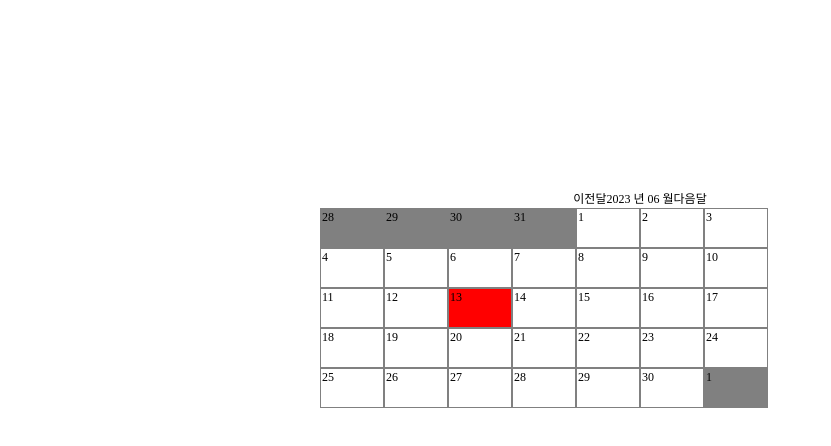
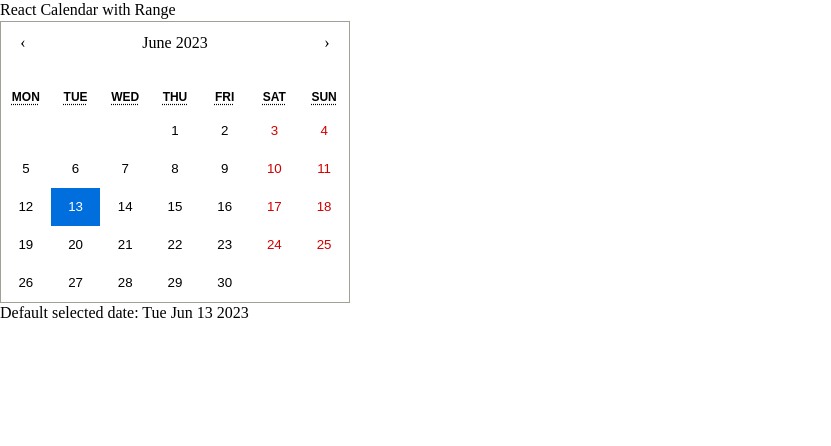
Before and after one commit to Songyeonji/Blackout-node, a React (Create React App) app: page / in a window 1280 px wide. Shown: the top 446 px of the page, without its empty margins (0-831 px from the left). Built offline with nearby package versions, Linux system fonts and the light colour scheme; a web font is replaced by a local one.

Commit message:
react-calender 적용

```diff
--- a/src/App.js
+++ b/src/App.js
@@ -1,67 +1,47 @@
+import { useState } from 'react';
+import Calendar from 'react-calendar';
+import 'react-calendar/dist/Calendar.css';
 import './index.css';
-import {useState} from 'react';
 import moment from 'moment';
 
-const App =()=>{
-
-  const [getMoment, setMoment]=useState(moment());
-
-  const today = getMoment;
-  const firstWeek = today.clone().startOf('month').week();
-  const lastWeek = today.clone().endOf('month').week() === 1 ? 53 : today.clone().endOf('month').week();
-
-    const calendarArr=()=>{
-
-      let result = [];
-      let week = firstWeek;
-      for ( week; week <= lastWeek; week++) {
-        result = result.concat(
-          <tr key={week}>
-            {
-              Array(7).fill(0).map((data, index) => {
-                let days = today.clone().startOf('year').week(week).startOf('week').add(index, 'day'); //d로해도되지만 직관성
-
-                if(moment().format('YYYYMMDD') === days.format('YYYYMMDD')){
-                  return(
-                      <td key={index} style={{backgroundColor:'red'}} >
-                        <span>{days.format('D')}</span>
-                      </td>
-                  );
-                }else if(days.format('MM') !== today.format('MM')){
-                  return(
-                      <td key={index} style={{backgroundColor:'gray'}} >
-                        <span>{days.format('D')}</span>
-                      </td>
-                  );
-                }else{
-                  return(
-                      <td key={index}  >
-                        <span>{days.format('D')}</span>
-                      </td>
-                  );
-                }
-              })
-            }
-          </tr>
-        );
-      }
-      return result;
-    }
+function App() {
+  const curDate = new Date(); // 현재 날짜
+  const [value, onChange] = useState(curDate); // 클릭한 날짜 (초기값으로 현재 날짜 넣어줌)
+  const activeDate = moment(value).format('YYYY-MM-DD'); // 클릭한 날짜 (년-월-일))
 
   return (
-    <div className="App">
-
-        <div className="control">
-          <button onClick={()=>{ setMoment(getMoment.clone().subtract(1, 'month')) }} >이전달</button>
-          <span>{today.format('YYYY 년 MM 월')}</span>
-          <button onClick={()=>{ setMoment(getMoment.clone().add(1, 'month')) }} >다음달</button>
-        </div>
-        <table>
-          <tbody>
-            {calendarArr()}
-          </tbody>
-        </table>
+    <div className='app'>
+      <h1 className='text-center'>React Calendar with Range</h1>
+      <div className='calendar-container'>
+        <Calendar
+          onChange={onChange}
+          value={value}
+          selectRange={true}
+          locale="en"
+          next2Label={null}
+          prev2Label={null}
+          formatDay={(locale, date) => moment(date).format('D')}
+         // tileContent={addContent}
+          showNeighboringMonth={false}
+          // onActiveStartDateChange={({ activeStartDate }) =>
+          //   getActiveMonth(activeStartDate)}
+        />
+      </div>
+      {value.length > 0 ? (
+        <p className='text-center'>
+          <span className='bold'>Start:</span>{' '}
+          {value[0].toDateString()}
+          &nbsp;|&nbsp;
+          <span className='bold'>End:</span> {value[1].toDateString()}
+        </p>
+      ) : (
+        <p className='text-center'>
+          <span className='bold'>Default selected date:</span>{' '}
+          {value.toDateString()}
+        </p>
+      )}
     </div>
   );
 }
+
 export default App;
--- a/src/index.css
+++ b/src/index.css
@@ -30,44 +30,3 @@ html > body button {
 .border {
   border: 10px solid black;
 }
-
-
-.App {
-  height:100vh;
-  width:100vw;
-  font-size: 1.5vh;
-  display: flex;      /* display 설정해줘야 아래 flex로 해주면 direction 선택가능*/
-  flex-direction: column;   /* 이건 세로순으로  태그들을 표시함 css*/
-  align-items: center;      /* 이건 가로 중앙 css*/
-  justify-content: center;  /* 이건 세로 중앙 css*/
-
-}
-
-.App .control{
-  display: flex;
-  flex-direction: row;
-}
-.App table{
-  display:flex;
-  width:50vw;
-  height:50vh;
-}
-.App table tbody{
-  display:flex;
-  flex-direction: column;
-}
-.App tr{
-    display:flex;
-    flex-direction: row;
-}
-.App td{
-    display:flex;
-    border:1px solid gray;
-    width:5vw;
-    height:5vh;
-}
-.App td span{
-    display: flex;
-    justify-content: flex-start;
-    align-items: flex-start;
-}
```
